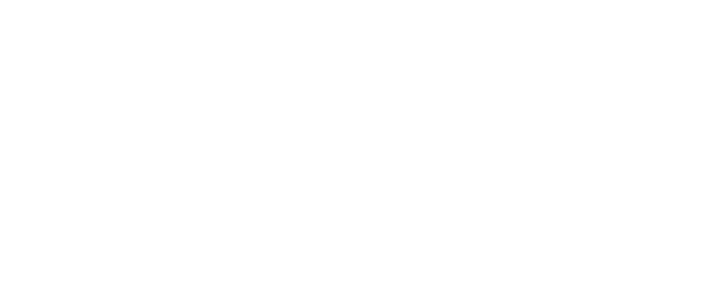
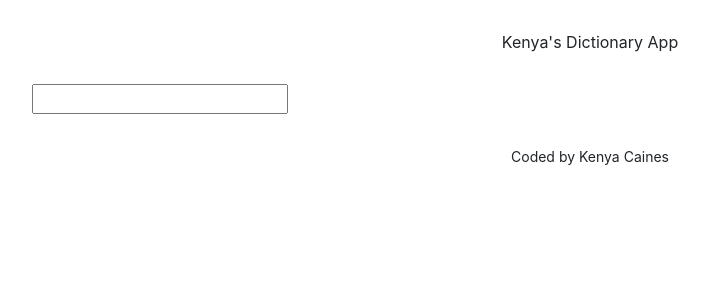
Before and after one commit to kenyacaines/dictionary-project, a React (Create React App) app: page / in a window 1280 px wide. Shown: the top 300 px of the page, without its empty margins (50-759 px from the left). Built offline with nearby package versions, Linux system fonts and the light colour scheme.

Commit message:
Added Search Engine Component

```diff
--- a/src/App.css
+++ b/src/App.css
@@ -0,0 +1,7 @@
+.App-header{
+    margin: 30px 0;
+}
+.App-footer{
+    text-align:center;
+    margin: 30px 0;
+}
--- a/src/App.js
+++ b/src/App.js
@@ -1,10 +1,21 @@
+import React from "react";
+import Dictionary from "./Dictionary";
 import './App.css';
 
 export default function App() {
   return (
     <div className="App">
-      <header className="App-header">
-      </header>
+      <div className="container">
+        <header className="App-header text-center">
+          Kenya's Dictionary App
+        </header>
+        <main>
+          <Dictionary />
+        </main>
+        <footer className="App-footer">
+          <small>Coded by Kenya Caines</small>
+        </footer>
+      </div>
     </div>
   );
 }
--- /dev/null
+++ b/src/Dictionary.js
@@ -0,0 +1,20 @@
+import React, { useState } from "react";
+import "./Dictionary.css";
+
+export default function Dictionary() {
+  let [keyword, setKeyword] = useState("");
+  function search(event) {
+    event.preventDefault();
+    alert(`Searching for ${keyword} definition`);
+  }
+  function handleKeywordChange(event){
+    setKeyword(event.target.value);
+  }
+  return (
+    <div className="Dictionary">
+      <form onSubmit={search}>
+        <input type="search" onChange={handleKeywordChange} />
+      </form>
+    </div>
+  );
+}
```
Also changed, not shown: src/Dictionary.css (added).
